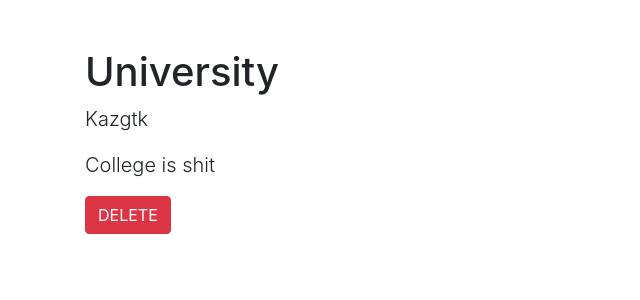
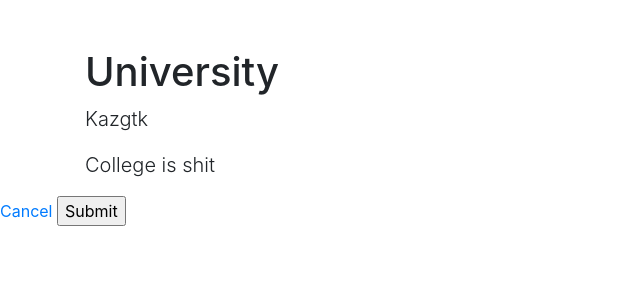
Before and after one commit to DiZiNnEs/junior_dev_task, a Django app: page /university/1 in a window 1280 px wide. Shown: the top 300 px of the page, without its empty margins (0-640 px from the left). Run offline with Django 3.2, Linux system fonts and the light colour scheme; data comes from the database, SQL or seed files in the repository; some libraries are stand-ins or nearby versions.

Commit message:
feat: add delete functional for every `University` page

```diff
--- a/university/templates/university/university_page.html
+++ b/university/templates/university/university_page.html
@@ -10,7 +10,12 @@
         <p class="lead">{{ university.university_name }}</p>
         <p class="lead">{{ university.university_description }}</p>
 
-        <button type="submit" class="btn btn-danger">DELETE</button>
+{#        <button type="submit" class="btn btn-danger">DELETE</button>#}
+    </main>
+    <form action="" method="POST">
+        {% csrf_token %}
+        <a href="{% url 'index' %}">Cancel</a>
 
-    </main>
+        <input type="submit" name="Confrim">
+    </form>
 {% endblock %}
--- a/university/urls.py
+++ b/university/urls.py
@@ -4,5 +4,5 @@ from university import views
 
 urlpatterns = [
     path('', views.main, name='index'),
-    path('university/<str:pk>', views.university_page, name='university_page'),
+    path('university/<str:pk>', views.university_page_delete, name='university_page'),
 ]
--- a/university/views.py
+++ b/university/views.py
@@ -1,4 +1,4 @@
-from django.shortcuts import render
+from django.shortcuts import render, redirect
 
 from .models import University
 from .forms import UniversityForm
@@ -19,8 +19,11 @@ def main(request):
     return render(request, 'university/index.html', context)
 
 
-def university_page(request, pk):
+def university_page_delete(request, pk):
     database = University.objects.get(id=pk)
+    if request.method == "POST":
+        database.delete()
+        return redirect('/')
+
     context = {'university': database}
-    print(1)
     return render(request, 'university/university_page.html', context)
```
